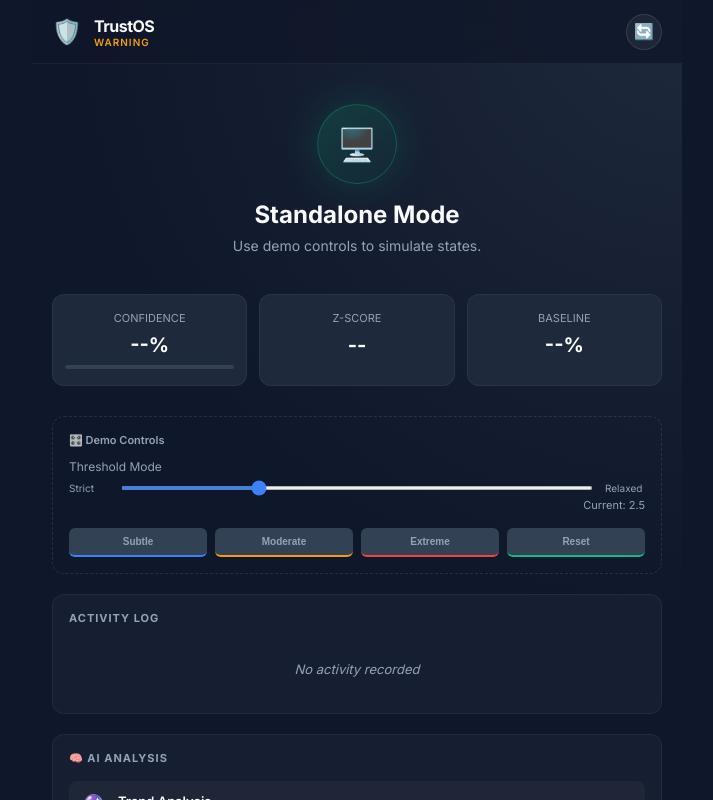
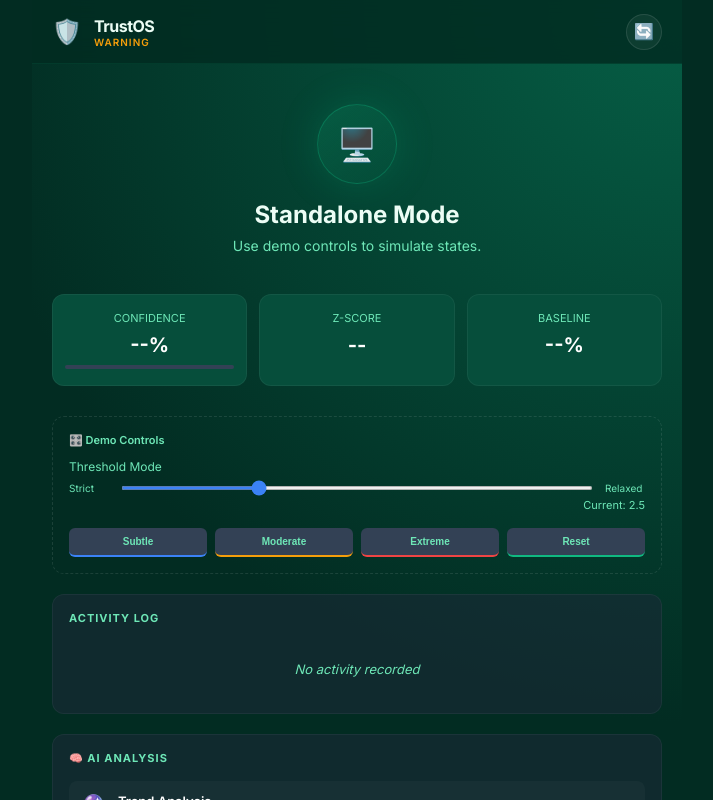
Before and after one commit to t6harsh/TrustOS-Tableau, a plain HTML site: page extension/index.html in a window 1280 px wide. Shown: the whole page, without its empty margins (283-996 px from the left). Drawn offline with Linux system fonts and the light colour scheme.

Commit message:
UI: Emerald Green Theme v20 - Enterprise Green Palette

```diff
--- a/extension/index.html
+++ b/extension/index.html
@@ -158,8 +158,8 @@
         </div>
     </div>
 
-    <!-- Script v19 (Clean Rewrite) -->
-    <script src="script.js?v=19"></script>
+    <!-- Script v20 (Emerald Theme) -->
+    <script src="script.js?v=20"></script>
 </body>
 
 </html>
--- a/extension/styles.css
+++ b/extension/styles.css
@@ -4,15 +4,15 @@
  */
 
 :root {
-    /* Enterprise Dark Theme */
-    --bg-dark: #0f172a;
-    /* Slate 900 */
-    --bg-card: #1e293b;
-    /* Slate 800 */
-    --text-main: #f8fafc;
-    /* Slate 50 */
-    --text-muted: #94a3b8;
-    /* Slate 400 */
+    /* Enterprise Dark Theme - Emerald Edition */
+    --bg-dark: #022c22;
+    /* Emerald 950 */
+    --bg-card: #064e3b;
+    /* Emerald 900 */
+    --text-main: #ecfdf5;
+    /* Emerald 50 */
+    --text-muted: #6ee7b7;
+    /* Emerald 300 (muted) */
 
     /* Semantic Colors */
     --c-safe: #10b981;
@@ -54,7 +54,7 @@ body {
     max-width: 650px;
     /* Constrain on wide screens, fill on small */
     margin: 0 auto;
-    background: radial-gradient(circle at top right, #1e293b 0%, #0f172a 60%);
+    background: radial-gradient(circle at top right, #065f46 0%, #022c22 70%);
 }
 
 .app-header {
@@ -63,9 +63,9 @@ body {
     align-items: center;
     justify-content: space-between;
     padding: 0 20px;
-    background: rgba(15, 23, 42, 0.8);
+    background: rgba(2, 44, 34, 0.85);
     backdrop-filter: blur(12px);
-    border-bottom: 1px solid rgba(255, 255, 255, 0.05);
+    border-bottom: 1px solid rgba(16, 185, 129, 0.1);
     z-index: 100;
 }
 
```
